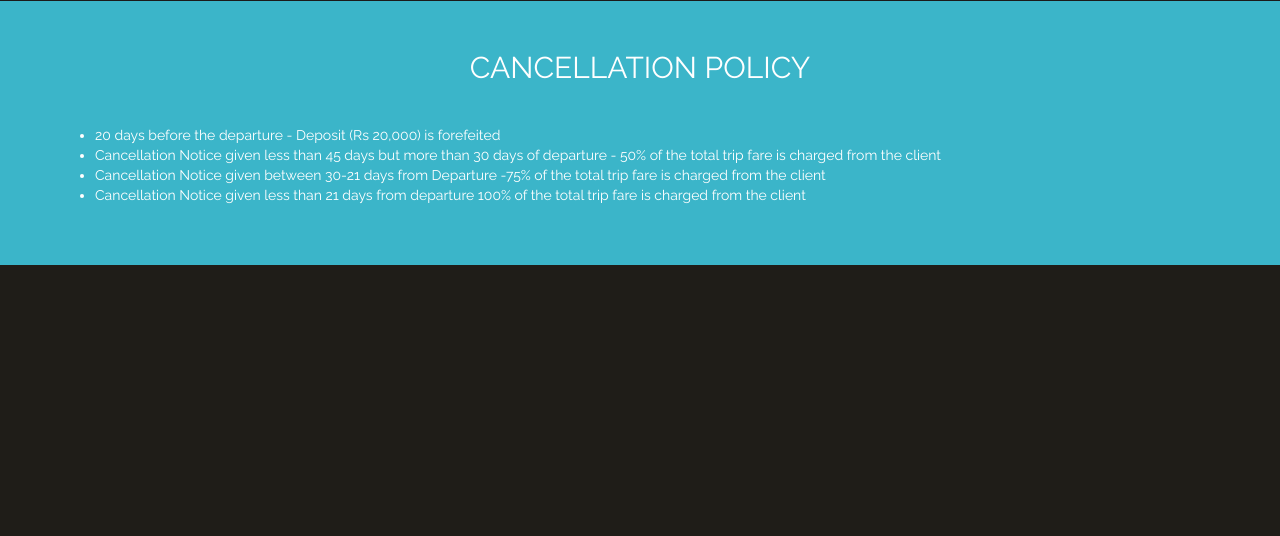
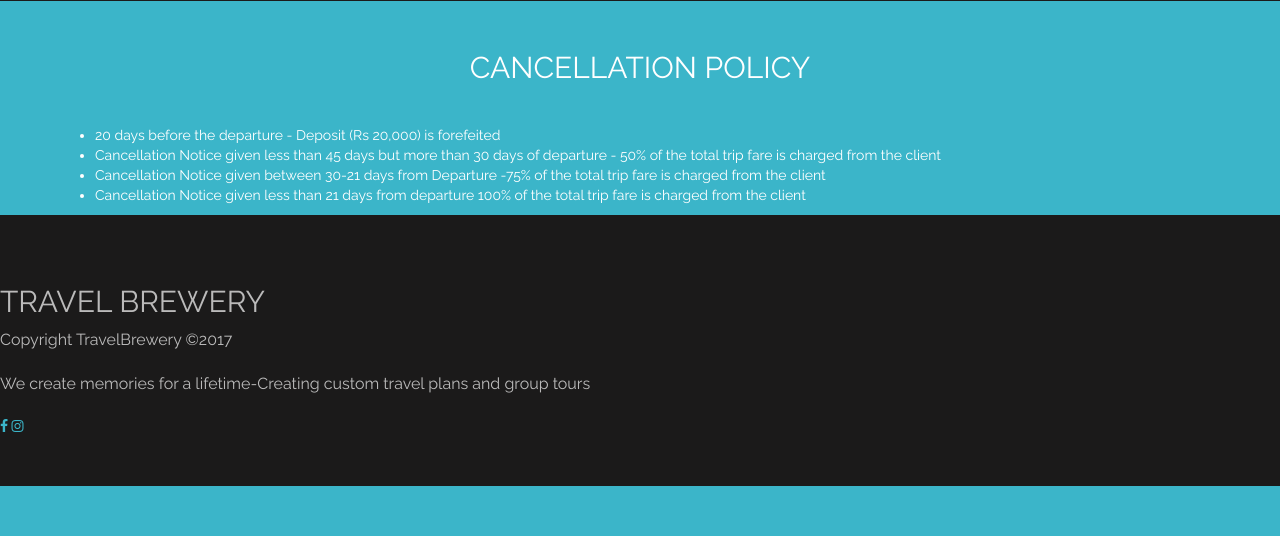
Before and after one commit to archana0909/Travel_Brewery, a PHP site: page /terms-conditions.php in a window 1280 px wide. Shown: the part 568-1104 px from the top of the page. Before the commit the page ends 833 px from the top, so only its background shows below. Run offline with PHP 8.4, Linux system fonts and the light colour scheme; some libraries are stand-ins or nearby versions.

Commit message:
adding footer version 1 withou css
added sitemap as well

```diff
--- a/TB_Wesbite/eastern-europe-trip-details.php
+++ b/TB_Wesbite/eastern-europe-trip-details.php
@@ -225,6 +225,8 @@
 </div>
 </div>
 </section>
+<?php include 'footer.php';?>
+
 <!-- --section end -- -->
 <script src="vendor/jquery/jquery.min.js"></script>
 <!-- Bootstrap Core JavaScript -->
--- /dev/null
+++ b/TB_Wesbite/footer.php
@@ -0,0 +1,21 @@
+<footer class="bg-dark">
+  <section id="main-footer">
+    <div class="container_fluid">
+      <div class="footer-left">
+        <h2>TRAVEL BREWERY</h2>
+        <p>Copyright TravelBrewery &copy;2017</p>
+      </div>
+      <div class="footer-center"></div>
+
+      <div class="footer-right">
+        <p>
+					<span>We create memories for a lifetime-Creating custom travel plans and group tours</span>
+				</p>
+        <div class="footer-icons">
+          <a href="https://www.facebook.com/travelbrewery"><i class="fa fa-facebook"></i></a>
+          <a href="https://www.instagram.com/travelbrewery/"><i class="fa fa-instagram"></i></a>
+        </div>
+      </div>
+    </div>
+  </section>
+</footer>
--- a/TB_Wesbite/index.php
+++ b/TB_Wesbite/index.php
@@ -299,6 +299,8 @@
       </div>
     </div>
   </section>
+  <?php include 'footer.php';?>
+
   <script src="vendor/jquery/jquery.min.js"></script>
   <!-- Bootstrap Core JavaScript -->
   <script src="vendor/bootstrap/js/bootstrap.min.js"></script>
--- a/TB_Wesbite/terms-conditions.php
+++ b/TB_Wesbite/terms-conditions.php
@@ -84,6 +84,8 @@
   </div>
 
 </div>
+<?php include 'footer.php';?>
+
 <script src="vendor/jquery/jquery.min.js"></script>
 <!-- Bootstrap Core JavaScript -->
 <script src="vendor/bootstrap/js/bootstrap.min.js"></script>
```
Also changed, not shown: TB_Wesbite/sitemap.xml (added, +21 -0 lines).
